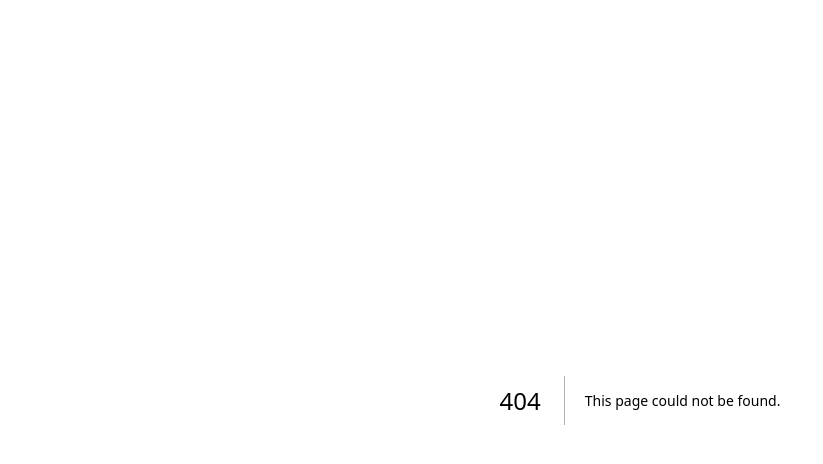
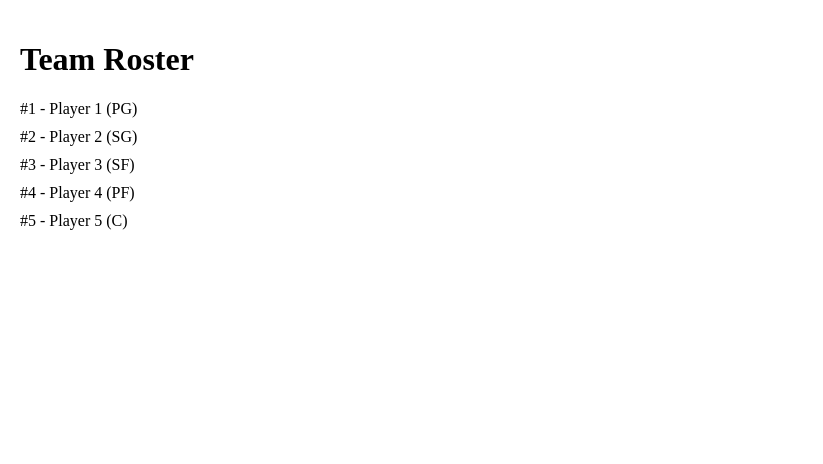
Before and after one commit to typicalryanb3-sys/ryan-basketball-app, a Next.js app: page /roster in a window 1280 px wide. Before the commit this address had no page. Shown: the top 464 px of the page, without its empty margins (0-823 px from the left). Built offline with nearby package versions, Linux system fonts and the light colour scheme.

Commit message:
Create page.js

```diff
--- /dev/null
+++ b/app/roster/page.js
@@ -0,0 +1,21 @@
+export default function Roster() {
+  const players = [
+    { name: "Player 1", number: 1, position: "PG" },
+    { name: "Player 2", number: 2, position: "SG" },
+    { name: "Player 3", number: 3, position: "SF" },
+    { name: "Player 4", number: 4, position: "PF" },
+    { name: "Player 5", number: 5, position: "C" },
+  ];
+
+  return (
+    <div style={{ padding: 20 }}>
+      <h1>Team Roster</h1>
+
+      {players.map((player) => (
+        <div key={player.number} style={{ marginBottom: 10 }}>
+          #{player.number} - {player.name} ({player.position})
+        </div>
+      ))}
+    </div>
+  );
+}
```
